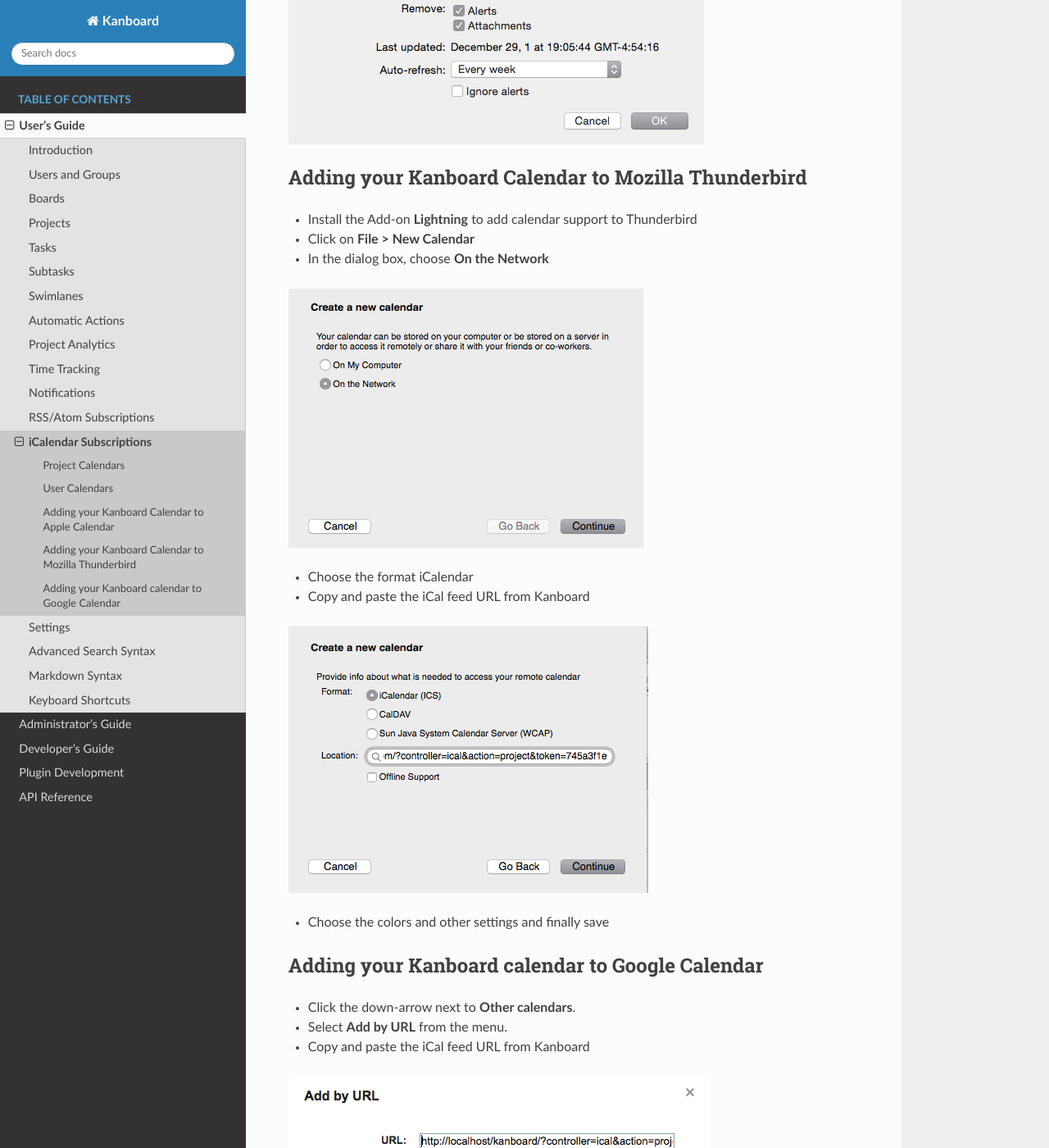
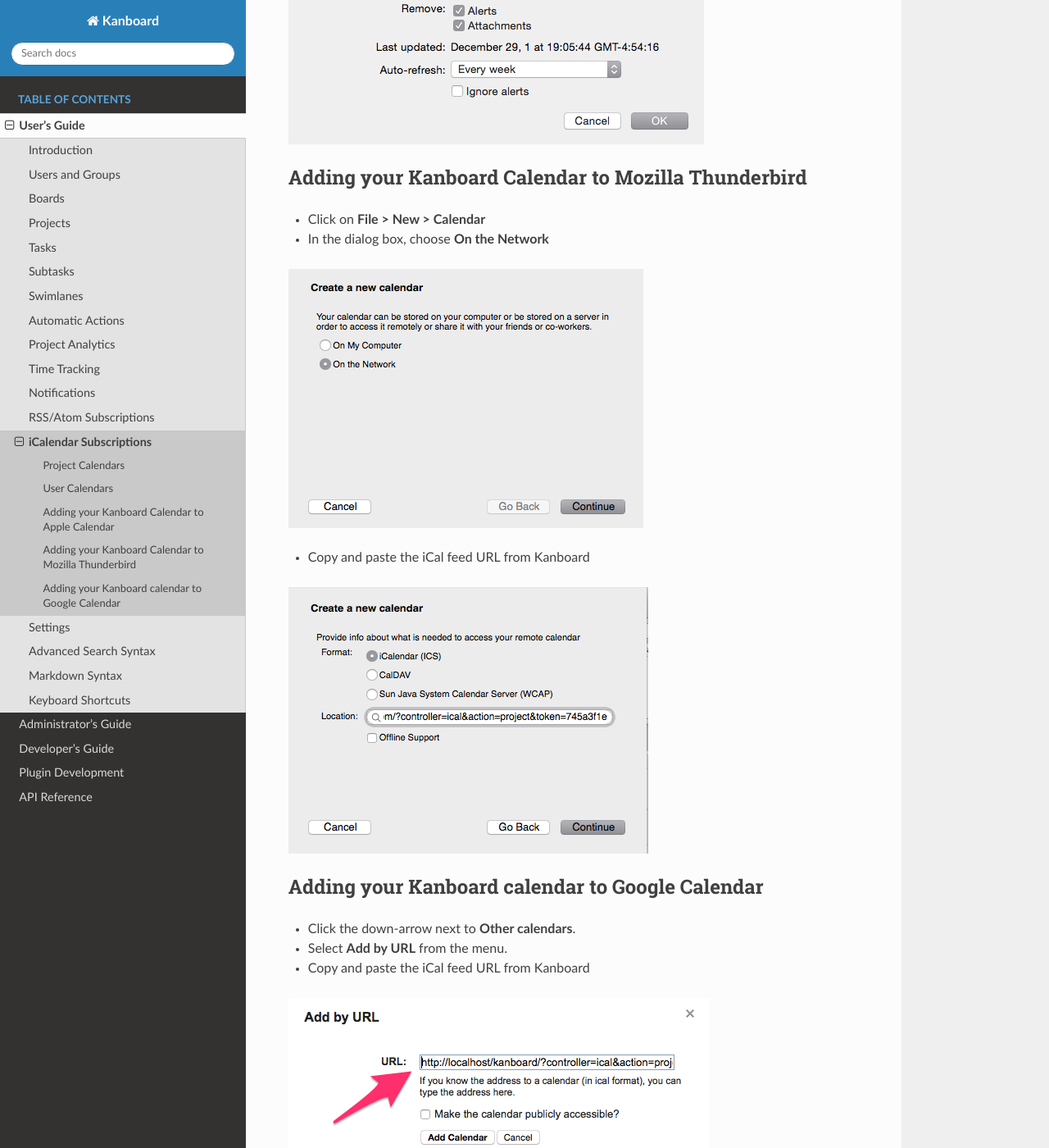
Before and after one commit to kanboard/documentation, a Sphinx documentation site: the page built from source/user_guide/ical.rst, in a window 1280 px wide and 1400 px high, scrolled down 1296 px. Shown: the whole window at 82% size. Built offline with Sphinx 7.4.7 and the Read the Docs theme 2.0.0, drawn with Linux system fonts in a browser that asks for light colours.

Commit message:
Updating Thunderbird Procedure
Lighting is now part of Thunderbird, not anymore a plugin.
Procedure changed a little bit (I’ll update the step 2 picture)

```diff
--- a/source/user_guide/ical.rst
+++ b/source/user_guide/ical.rst
@@ -51,21 +51,16 @@
 Adding your Kanboard Calendar to Mozilla Thunderbird
 ----------------------------------------------------
 
--  Install the Add-on **Lightning** to add calendar support to
-   Thunderbird
--  Click on **File > New Calendar**
+-  Click on **File > New > Calendar**
 -  In the dialog box, choose **On the Network**
 
 .. figure:: /_static/thunderbird-new-calendar-step1.png
    :alt: Thunderbird Step 1
 
--  Choose the format iCalendar
 -  Copy and paste the iCal feed URL from Kanboard
 
 .. figure:: /_static/thunderbird-new-calendar-step2.png
    :alt: Thunderbird Step 2
-
--  Choose the colors and other settings and finally save
 
 Adding your Kanboard calendar to Google Calendar
 ------------------------------------------------
```
